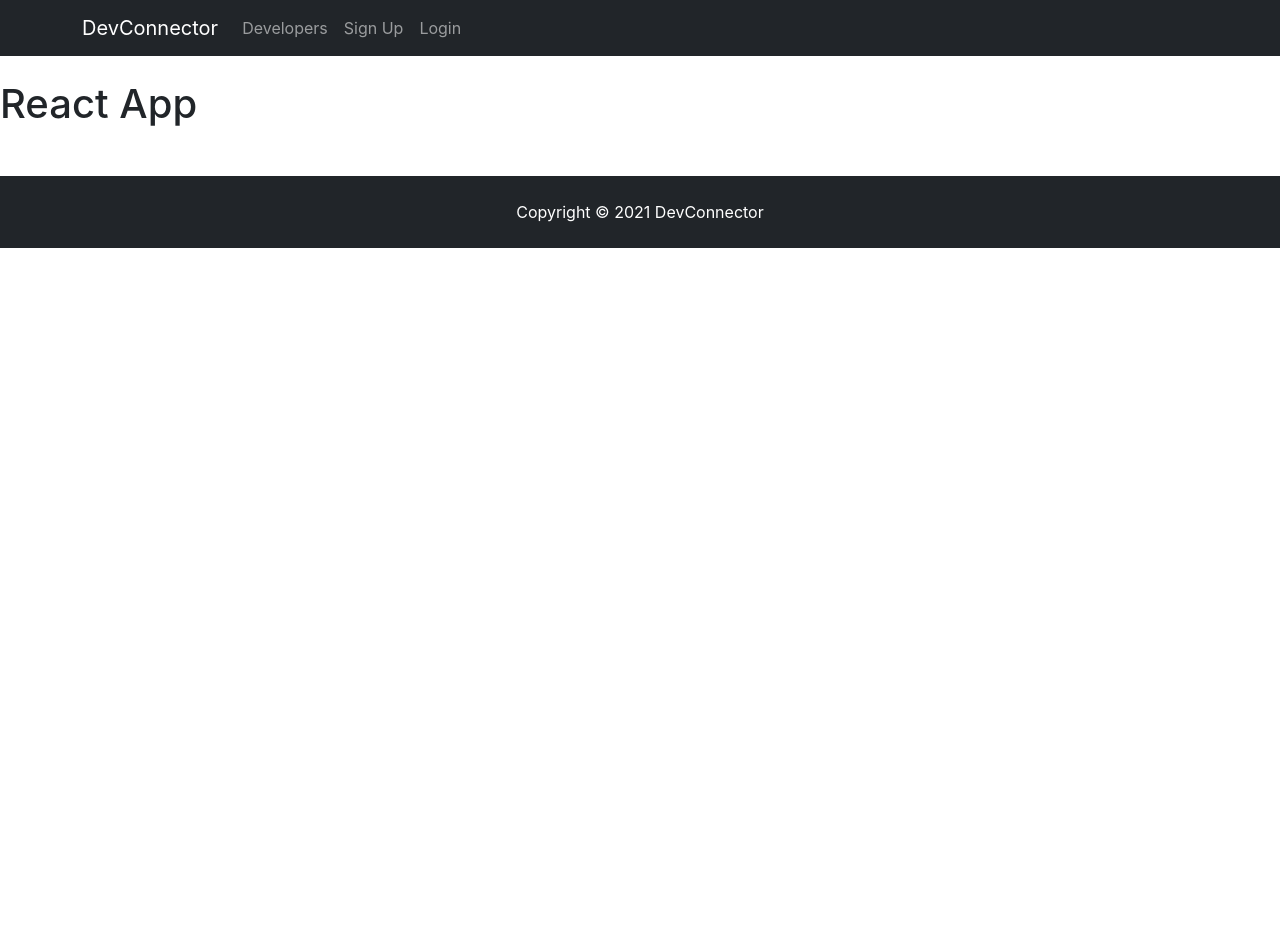
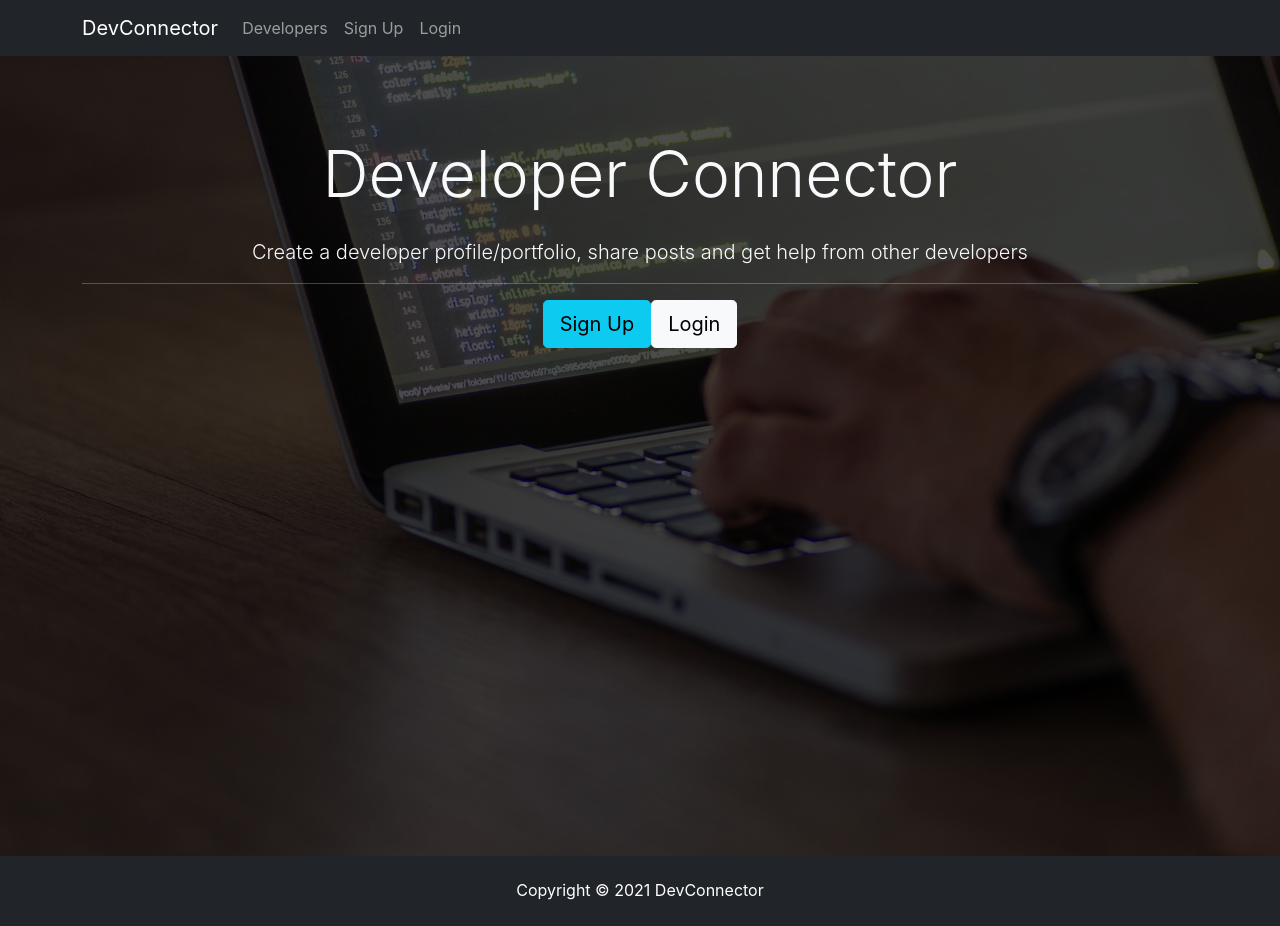
Before and after one commit to Karan05122000/devconnector-react, a React (Create React App) app: page / in a window 1280 px wide. Before the commit the page ends 800 px from the top, so only its background shows below. Built offline with nearby package versions, Linux system fonts and the light colour scheme.

Commit message:
landing page added

```diff
--- a/src/App.js
+++ b/src/App.js
@@ -1,11 +1,12 @@
 import './App.css';
 import Navbar from './components/layout/Navbar';
 import Footer from './components/layout/Footer';
+import Landing from './components/layout/Landing';
 function App() {
   return (
     <div className='App'>
       <Navbar />
-      <h1>React App</h1>
+      <Landing />
       <Footer />
     </div>
   );
--- /dev/null
+++ b/src/components/layout/Landing.js
@@ -0,0 +1,32 @@
+import React, { Component } from 'react';
+
+class Landing extends Component {
+  render() {
+    return (
+      <div class='landing'>
+        <div class='dark-overlay landing-inner text-light'>
+          <div class='container'>
+            <div class='row'>
+              <div class='col-md-12 text-center'>
+                <h1 class='display-3 mb-4'>Developer Connector</h1>
+                <p class='lead'>
+                  {' '}
+                  Create a developer profile/portfolio, share posts and get help
+                  from other developers
+                </p>
+                <hr />
+                <a href='register.html' class='btn btn-lg btn-info mr-2'>
+                  Sign Up
+                </a>
+                <a href='login.html' class='btn btn-lg btn-light'>
+                  Login
+                </a>
+              </div>
+            </div>
+          </div>
+        </div>
+      </div>
+    );
+  }
+}
+export default Landing;
```
Also changed, not shown: 1 other file (tests, documents, lock files or other folders).
